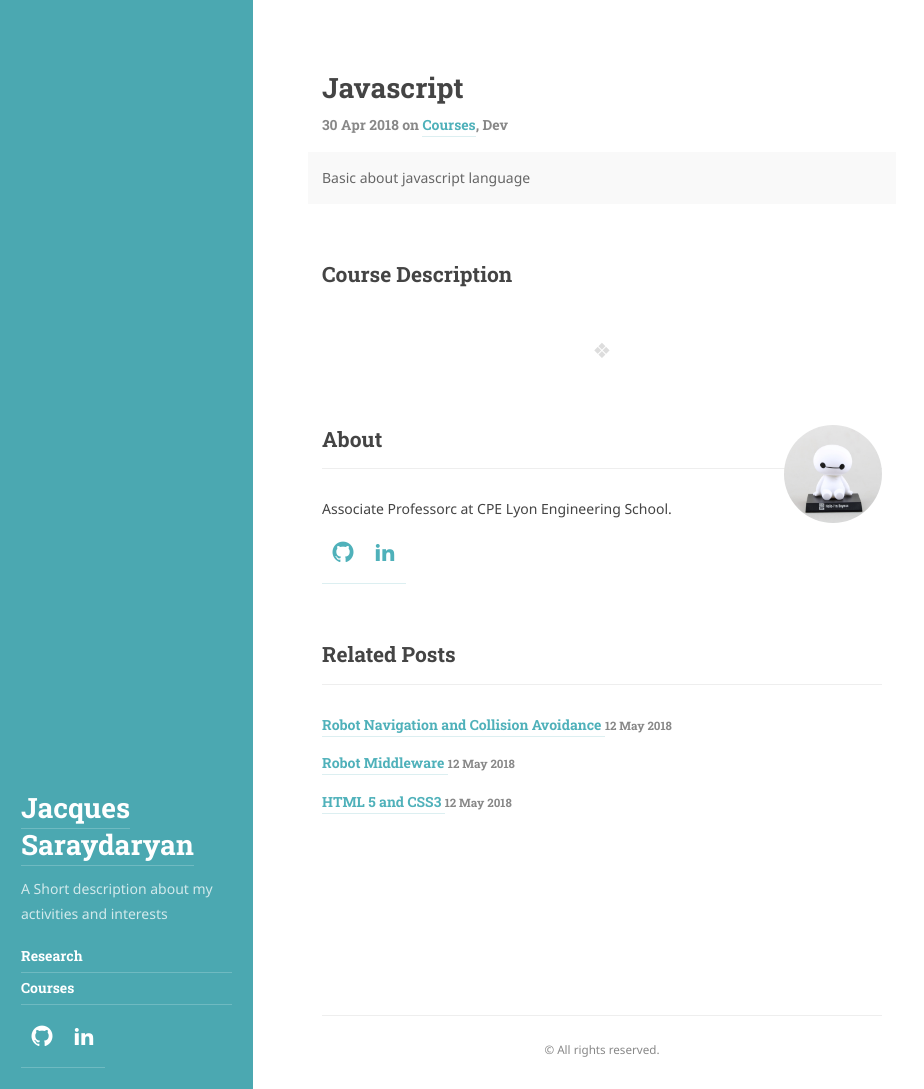
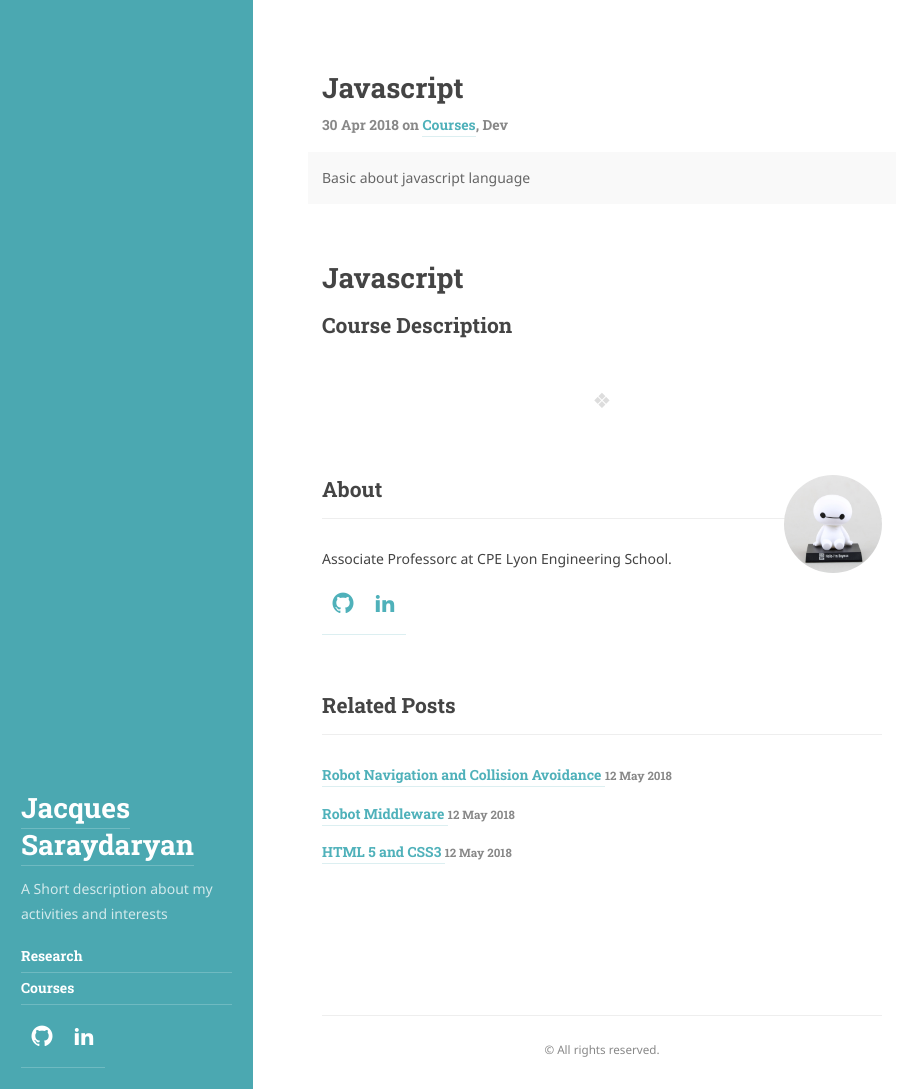
Before and after one commit to jacques-saraydaryan/jacques-saraydaryan.github.io, a Jekyll site: the page built from _posts/courses/2018-04-30-Course-DEV-Javascript.md, in a window 1280 px wide and 1089 px high. Shown: the whole window, without its empty margins (0-924 px from the left). Built offline with Jekyll 4.4.1, drawn with Linux system fonts in a browser that asks for light colours; some web fonts are replaced.

Commit message:
Update 2018-04-30-Course-DEV-Javascript.md

```diff
--- a/_posts/courses/2018-04-30-Course-DEV-Javascript.md
+++ b/_posts/courses/2018-04-30-Course-DEV-Javascript.md
@@ -8,5 +8,5 @@ img: /assets/img/courses/javascript-first.png
 pdf: /assets/pdf/courses/JavaScript-JSA-r3.pdf
 lang: fr
 ---
-
+# Javascript
 ## Course Description
```
